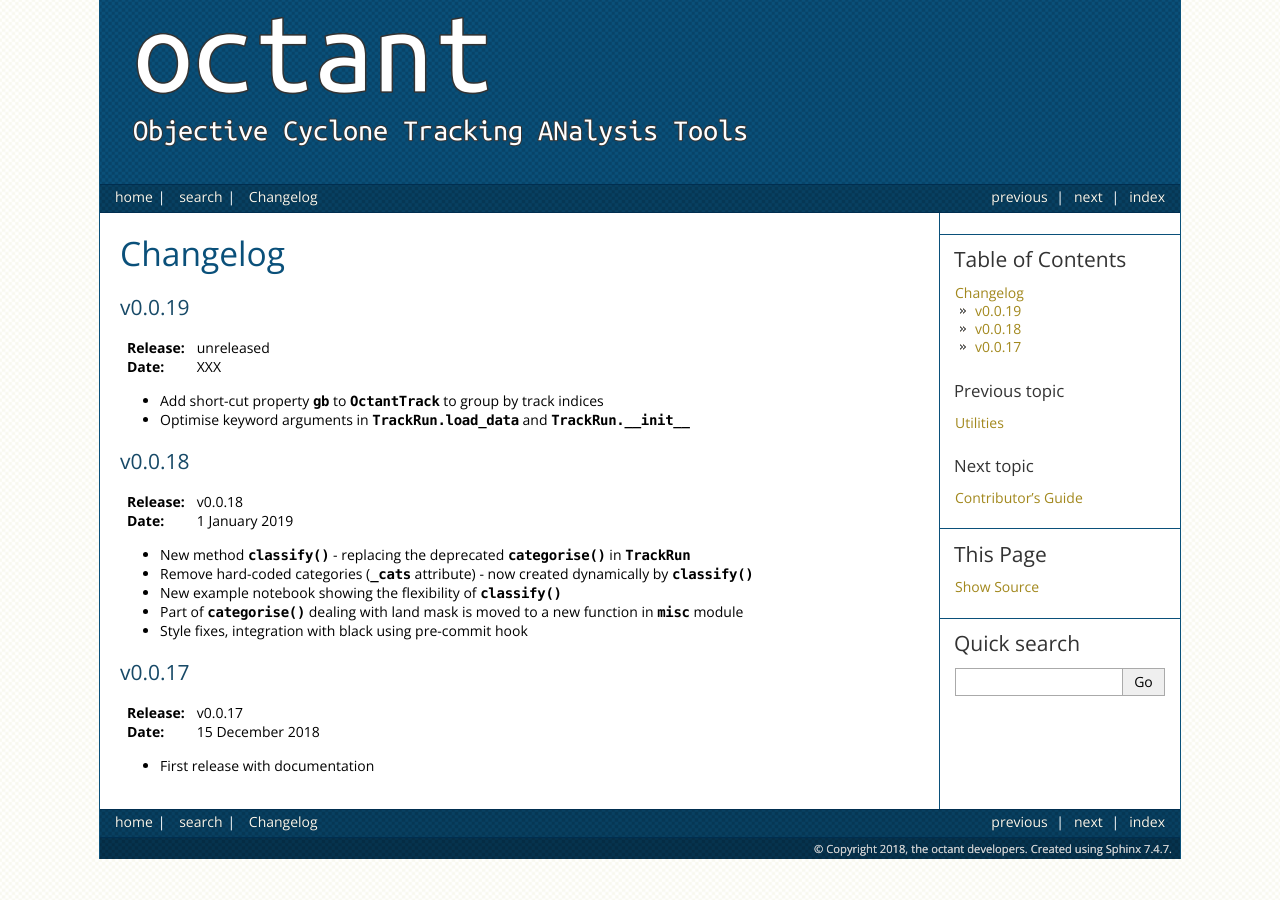
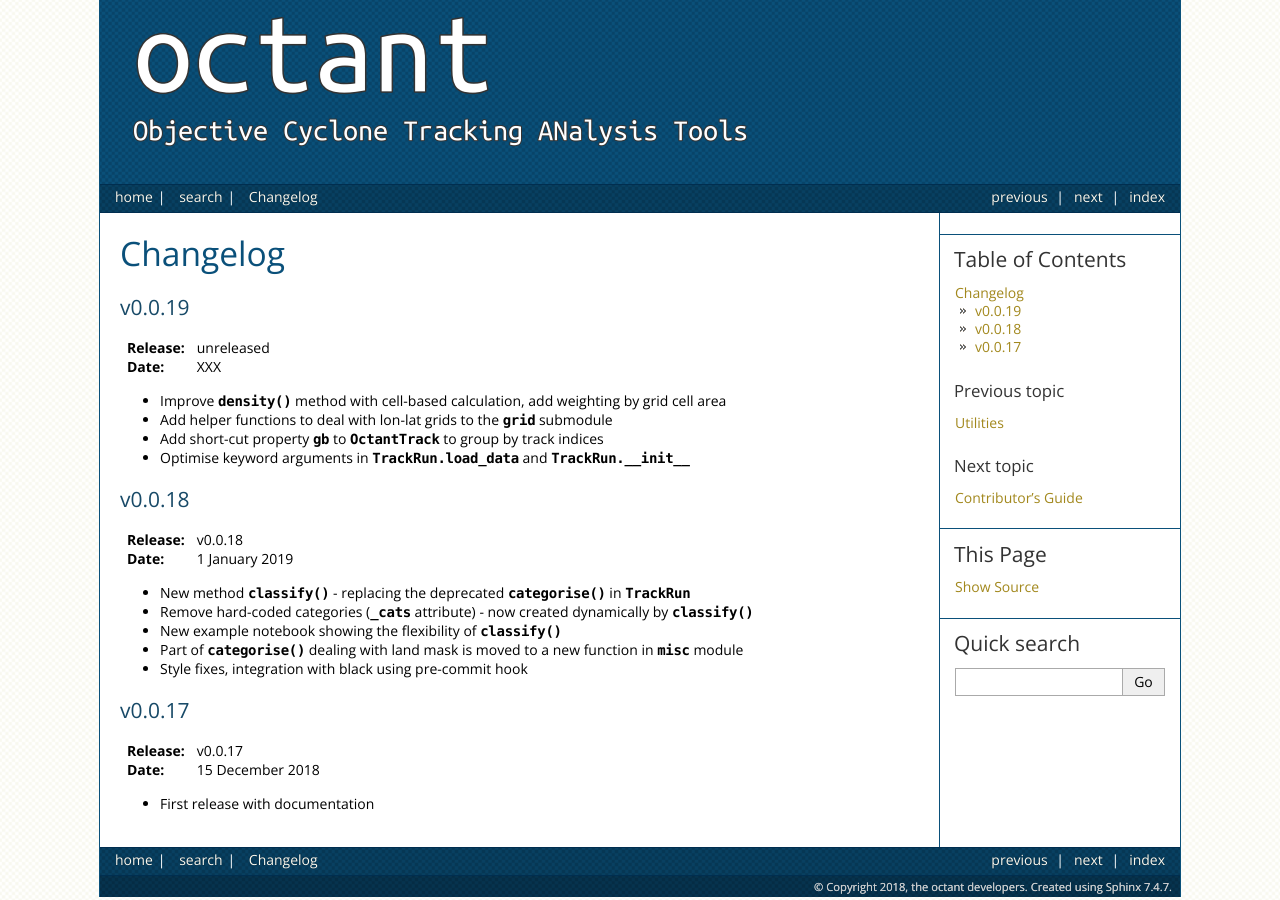
Before and after one commit to dennissergeev/octant, a Sphinx documentation site: the page built from docs/source/changelog.rst, in a window 1280 px wide. Built offline with Sphinx 7.4.7, drawn with Linux system fonts in a browser that asks for light colours; pages that are not in the unit, such as notebooks, are missing from menus.

Commit message:
update changelog

```diff
--- a/docs/source/changelog.rst
+++ b/docs/source/changelog.rst
@@ -9,6 +9,8 @@
 :Release: unreleased
 :Date: XXX
 
+* Improve `density()` method with cell-based calculation, add weighting by grid cell area
+* Add helper functions to deal with lon-lat grids to the `grid` submodule
 * Add short-cut property `gb` to `OctantTrack` to group by track indices
 * Optimise keyword arguments in `TrackRun.load_data` and `TrackRun.__init__`
 
```
